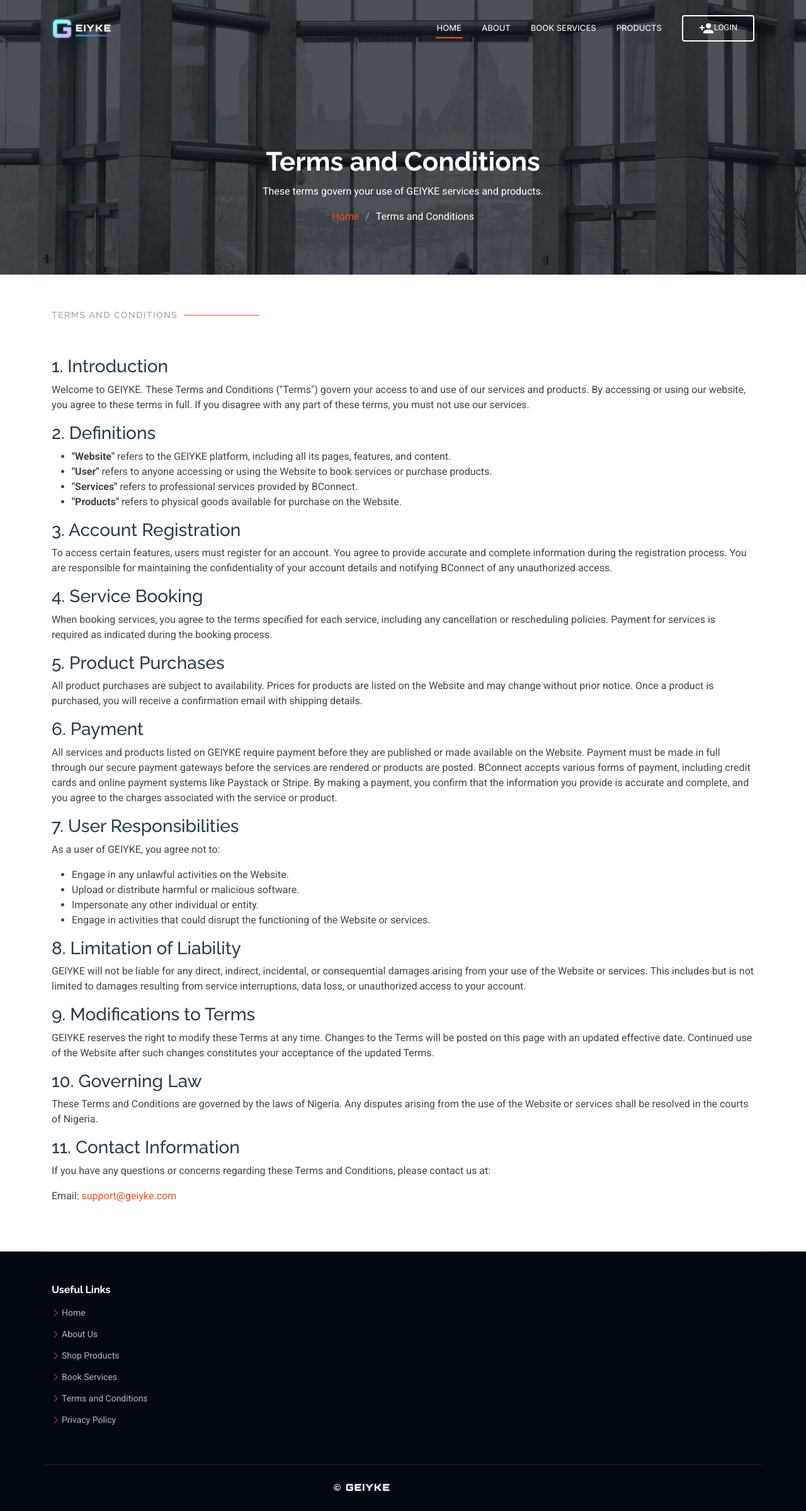
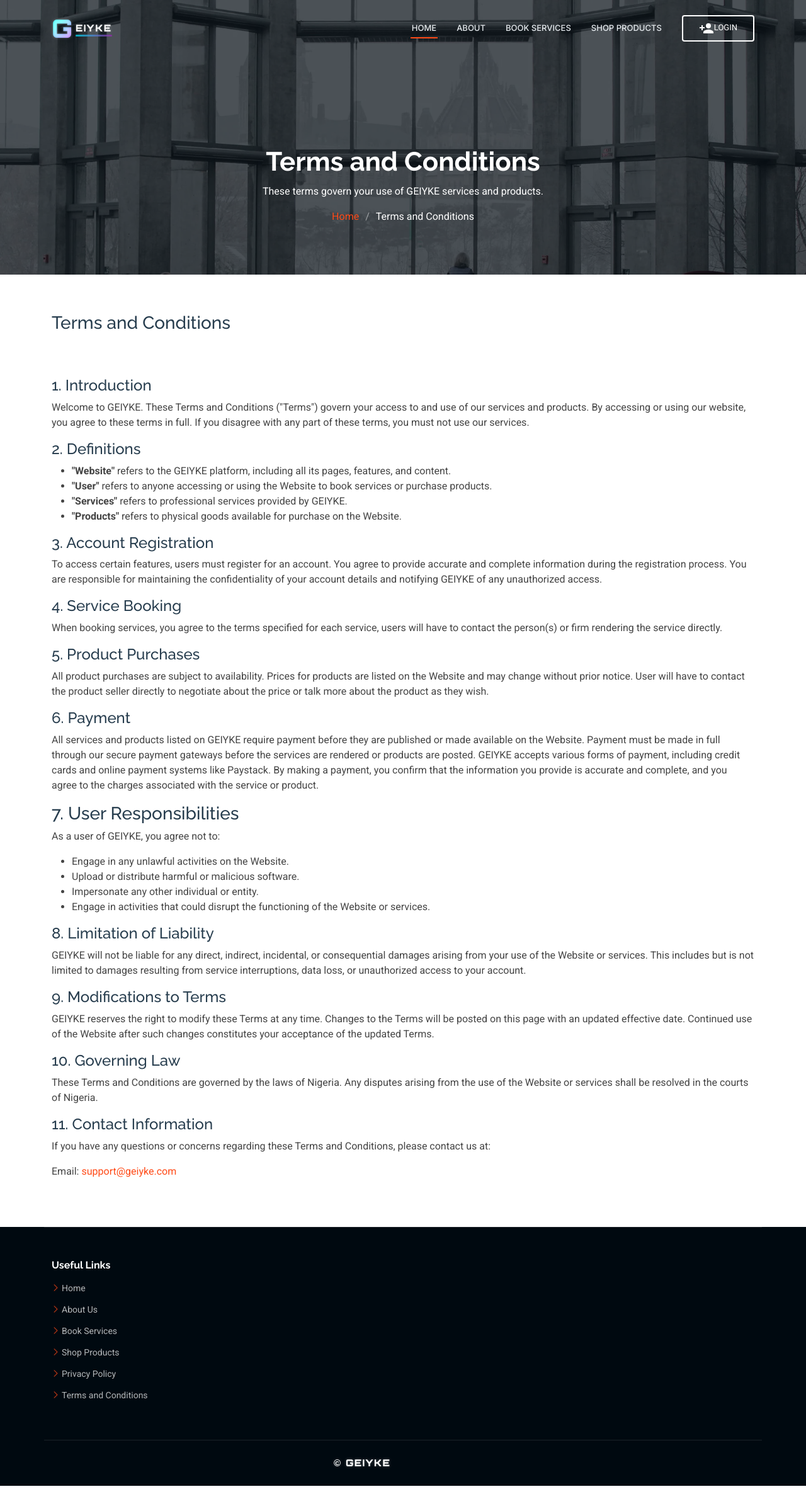
Before and after one commit to AlphaGL/Ahiolu, a Django app: a page that uses main/templates/main/base.html in a window 1280 px wide. Shown: the whole page at 63% size. After the commit the page ends 2359 px from the top, so only its background shows below. Run offline with Django 5.2, Linux system fonts and the light colour scheme; some libraries are stand-ins or nearby versions.

Commit message:
site name and font update

```diff
--- a/main/templates/main/about.html
+++ b/main/templates/main/about.html
@@ -9,7 +9,7 @@
     <!-- Page Title -->
     <div class="page-title dark-background" data-aos="fade" style="background-image: url({% static 'assets/img/page-title-bg.webp' %});">
       <div class="container position-relative">
-        <h1>About BConnect</h1>
+        <h1>About GEIYKE</h1>
         <p>Your trusted service provider and product marketplace.</p>
         <nav class="breadcrumbs">
           <ol>
@@ -26,14 +26,14 @@
       <!-- Section Title -->
       <div class="container section-title" data-aos="fade-up">
         <h2>Who We Are</h2>
-        <p>At BConnect, we aim to connect people with top-tier service providers and high-quality products. Our platform makes it easy to book services or purchase products in just a few clicks.</p>
       </div><!-- End Section Title -->
+      <strong><h4 style="text-align: center; padding-bottom: 30px;">At GEIYKE, we aim to connect people with top-tier service providers and high-quality products. Our platform makes it easy to book services or purchase products in just a few clicks.</h4></strong>
 
       <div class="container" data-aos="fade-up">
         <h3>Our Mission</h3>
         <p>Our mission is to provide a reliable and secure online marketplace where customers can get the best services and products, all while ensuring quality and customer satisfaction.</p>
 
-        <h3>Why Choose BConnect?</h3>
+        <h3>Why Choose US?</h3>
         <ul>
           <li>Quality assurance for all services and products</li>
           <li>Secure payment processing and delivery</li>
--- a/main/templates/main/base.html
+++ b/main/templates/main/base.html
@@ -108,7 +108,7 @@
           <li><a href="{% url 'about' %}">About</a></li>
           <hr style="color: red; height: 10px; background-color: red;">
           <li><a href="{% url 'service_list' %}">Book Services</a></li>
-          <li><a href="{% url 'product_list' %}">Products</a></li>
+          <li><a href="{% url 'product_list' %}">Shop Products</a></li>
           <!-- <li><a href="{% url 'terms_and_conditions' %}">Terms and Conditions</a></li> -->
           <!-- <li><a href="{% url 'privacy_policy' %}">Privacy Policy</a></li> -->
           <!-- <li><a href="#contact">Contact</a></li> -->
@@ -227,10 +227,10 @@
           <ul>
             <li><i class="bi bi-chevron-right"></i> <a href="{% url 'home' %}">Home</a></li>
             <li><i class="bi bi-chevron-right"></i> <a href="{% url 'about' %}">About Us</a></li>
+            <li><i class="bi bi-chevron-right"></i> <a href="{% url 'service_list' %}">Book Services</a></li>
             <li><i class="bi bi-chevron-right"></i> <a href="{% url 'product_list' %}">Shop Products</a></li>
-            <li><i class="bi bi-chevron-right"></i> <a href="{% url 'service_list' %}">Book Services</a></li>
+            <li><i class="bi bi-chevron-right"></i> <a href="{% url 'privacy_policy' %}">Privacy Policy</a></li>
             <li><i class="bi bi-chevron-right"></i> <a href="{% url 'terms_and_conditions' %}">Terms and Conditions</a></li>
-            <li><i class="bi bi-chevron-right"></i> <a href="{% url 'privacy_policy' %}">Privacy Policy</a></li>
           </ul>
         </div>
       </div>
--- a/main/templates/main/terms_&_conditions.html
+++ b/main/templates/main/terms_&_conditions.html
@@ -24,32 +24,32 @@
   <!-- Terms and Conditions Content -->
   <section id="terms-section" class="terms-section section">
     <div class="container section-title" data-aos="fade-up">
-      <h2>Terms and Conditions</h2>
+      <h3>Terms and Conditions</h3>
     </div><!-- End Section Title -->
 
     <div class="container" data-aos="fade-up">
-      <h3>1. Introduction</h3>
+      <h4>1. Introduction</h4>
       <p>Welcome to GEIYKE. These Terms and Conditions ("Terms") govern your access to and use of our services and products. By accessing or using our website, you agree to these terms in full. If you disagree with any part of these terms, you must not use our services.</p>
 
-      <h3>2. Definitions</h3>
+      <h4>2. Definitions</h4>
       <ul>
         <li><strong>"Website"</strong> refers to the GEIYKE platform, including all its pages, features, and content.</li>
         <li><strong>"User"</strong> refers to anyone accessing or using the Website to book services or purchase products.</li>
-        <li><strong>"Services"</strong> refers to professional services provided by BConnect.</li>
+        <li><strong>"Services"</strong> refers to professional services provided by GEIYKE.</li>
         <li><strong>"Products"</strong> refers to physical goods available for purchase on the Website.</li>
       </ul>
 
-      <h3>3. Account Registration</h3>
-      <p>To access certain features, users must register for an account. You agree to provide accurate and complete information during the registration process. You are responsible for maintaining the confidentiality of your account details and notifying BConnect of any unauthorized access.</p>
+      <h4>3. Account Registration</h4>
+      <p>To access certain features, users must register for an account. You agree to provide accurate and complete information during the registration process. You are responsible for maintaining the confidentiality of your account details and notifying GEIYKE of any unauthorized access.</p>
 
-      <h3>4. Service Booking</h3>
-      <p>When booking services, you agree to the terms specified for each service, including any cancellation or rescheduling policies. Payment for services is required as indicated during the booking process.</p>
+      <h4>4. Service Booking</h4>
+      <p>When booking services, you agree to the terms specified for each service, users will have to contact the person(s) or firm rendering the service directly.</p>
 
-      <h3>5. Product Purchases</h3>
-      <p>All product purchases are subject to availability. Prices for products are listed on the Website and may change without prior notice. Once a product is purchased, you will receive a confirmation email with shipping details.</p>
+      <h4>5. Product Purchases</h4>
+      <p>All product purchases are subject to availability. Prices for products are listed on the Website and may change without prior notice. User will have to contact the product seller directly to negotiate about the price or talk more about the product as they wish.</p>
 
-      <h3>6. Payment</h3>
-      <p>All services and products listed on GEIYKE require payment before they are published or made available on the Website. Payment must be made in full through our secure payment gateways before the services are rendered or products are posted. BConnect accepts various forms of payment, including credit cards and online payment systems like Paystack or Stripe. By making a payment, you confirm that the information you provide is accurate and complete, and you agree to the charges associated with the service or product.</p>
+      <h4>6. Payment</h4>
+      <p>All services and products listed on GEIYKE require payment before they are published or made available on the Website. Payment must be made in full through our secure payment gateways before the services are rendered or products are posted. GEIYKE accepts various forms of payment, including credit cards and online payment systems like Paystack. By making a payment, you confirm that the information you provide is accurate and complete, and you agree to the charges associated with the service or product.</p>
 
       <h3>7. User Responsibilities</h3>
       <p>As a user of GEIYKE, you agree not to:</p>
@@ -60,16 +60,16 @@
         <li>Engage in activities that could disrupt the functioning of the Website or services.</li>
       </ul>
 
-      <h3>8. Limitation of Liability</h3>
+      <h4>8. Limitation of Liability</h4>
       <p>GEIYKE will not be liable for any direct, indirect, incidental, or consequential damages arising from your use of the Website or services. This includes but is not limited to damages resulting from service interruptions, data loss, or unauthorized access to your account.</p>
 
-      <h3>9. Modifications to Terms</h3>
+      <h4>9. Modifications to Terms</h4>
       <p>GEIYKE reserves the right to modify these Terms at any time. Changes to the Terms will be posted on this page with an updated effective date. Continued use of the Website after such changes constitutes your acceptance of the updated Terms.</p>
 
-      <h3>10. Governing Law</h3>
+      <h4>10. Governing Law</h4>
       <p>These Terms and Conditions are governed by the laws of Nigeria. Any disputes arising from the use of the Website or services shall be resolved in the courts of Nigeria.</p>
 
-      <h3>11. Contact Information</h3>
+      <h4>11. Contact Information</h4>
       <p>If you have any questions or concerns regarding these Terms and Conditions, please contact us at:</p>
       <p>Email: <a href="mailto:engnrgeorgeiyke@gmail.com.com">support@geiyke.com</a></p>
     </div>
```
Also changed, not shown: main/templates/main/privacy_policy.html (+7 -7 lines).
